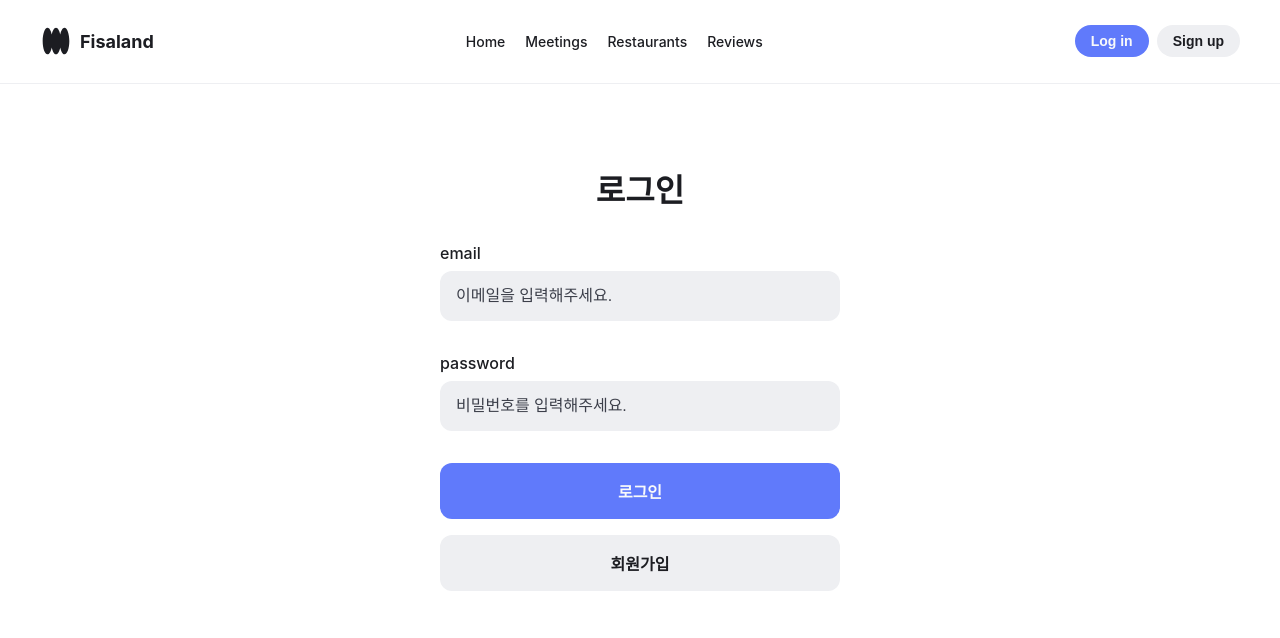
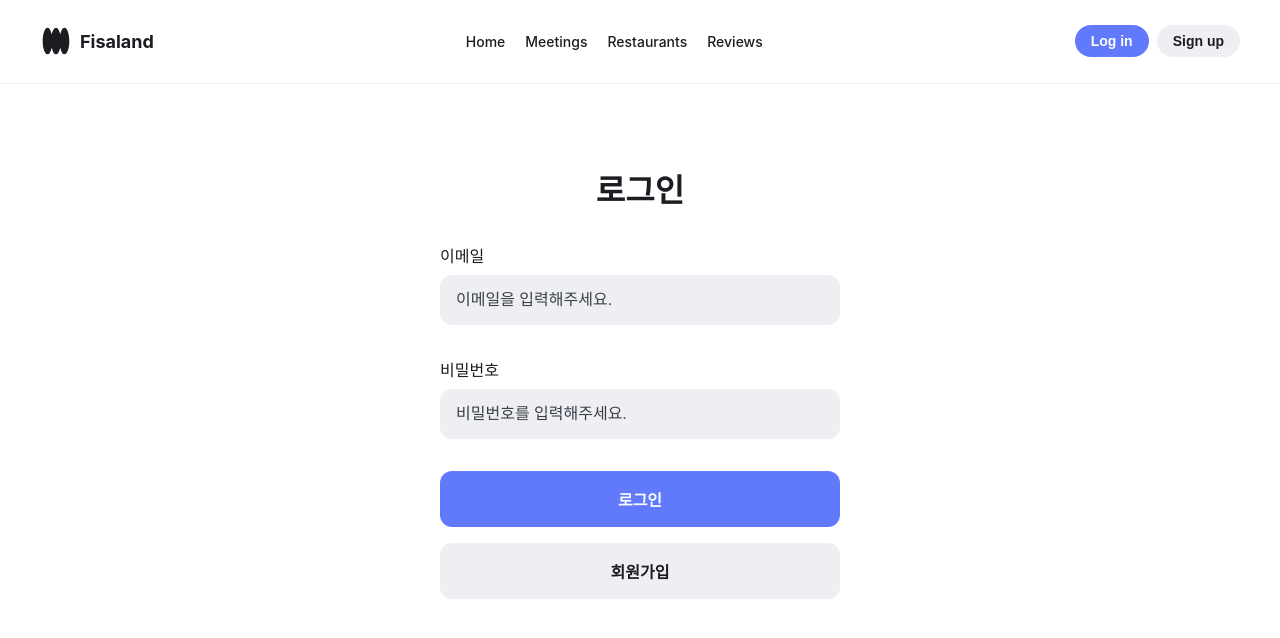
Before and after one commit to gorapang/Fisaland-FE, a React (Create React App) app: page /login in a window 1280 px wide. Shown: the top 638 px of the page. Built offline with nearby package versions, Linux system fonts and the light colour scheme.

Commit message:
login label 수정

```diff
--- a/src/components/Auth/Login.js
+++ b/src/components/Auth/Login.js
@@ -50,13 +50,13 @@ const Login = () => {
       <Title>로그인</Title>
       <Form>
         <InputField
-          label="email"
+          label="이메일"
           placeholder="이메일을 입력해주세요."
           value={email}
           onChange={(e) => setEmail(e.target.value)}
         />
         <InputField
-          label="password"
+          label="비밀번호"
           placeholder="비밀번호를 입력해주세요."
           value={password}
           onChange={(e) => setPassword(e.target.value)}
```
